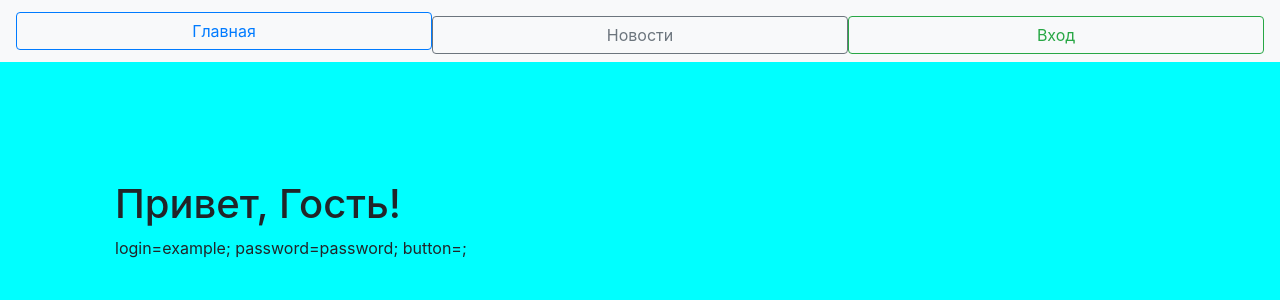
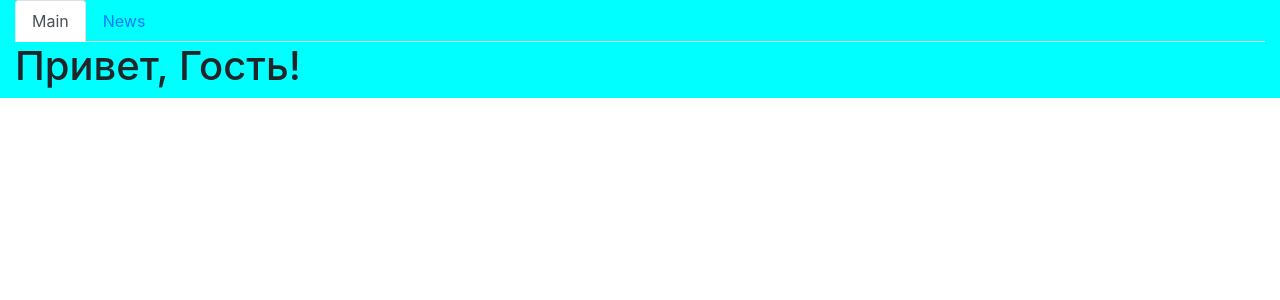
Before and after one commit to AlexeyCherevko1976/testProfilanceGroup, a React (Create React App) app: page / in a window 1280 px wide. Shown: the top 300 px of the page. Built offline with nearby package versions, Linux system fonts and the light colour scheme.

Commit message:
10-53 2009 tabs add

```diff
--- a/src/App.js
+++ b/src/App.js
@@ -89,26 +89,23 @@ render(){
 <div className="container-fluid App">
   <div className="row App-nav">
     <div className="col-12">
-      <nav className="navbar navbar-expand-lg navbar-light bg-light fixed-top">
-
-        <button type="button" id="Main" className="btn btn-outline-primary btn-block"  onClick={this.clickMain}>Главная</button>
-        <button type="button" className="btn btn-outline-secondary btn-block" onClick={this.clickNews}>Новости</button>
-        <button type="button" className="btn btn-outline-success btn-block" onClick={this.clickIntake}>Вход</button>
-
-      </nav>
-    </div>
-  </div>
-  <div className="row">
-    <div className="col-12">
-      <div className="App-content">
-        {this.state.page==="main" ? <Main login={login} status={status}/> :
-         this.state.page==="news" ? <News /> :
-         this.state.page==="intake" ? <Intake login={login} password={password} propsChangeLogin={this.onChangeLoginIn}  propsChangePassword={this.onChangePasswordIn} onButton={this.onRegister}/> : ""}
-       login={login}; password={password};
-       button={button};
-
+      <ul className="nav nav-tabs">
+        <li className="nav-item">
+          <a className="nav-link active" data-toggle="tab" href="#description">Main</a>
+        </li>
+        <li className="nav-item">
+          <a className="nav-link" data-toggle="tab" href="#charakter">News</a>
+        </li>
+      </ul>
+      <div className="tab-content">
+        <div className="tab-pane fade show active" id="description">
+          <Main login={login} status={status}/>
+        </div>
+        <div className="tab-pane fade show" id="charakter">
+          <News />
+        </div>
       </div>
-    </div>
+</div>
   </div>
 </div>
 
```
